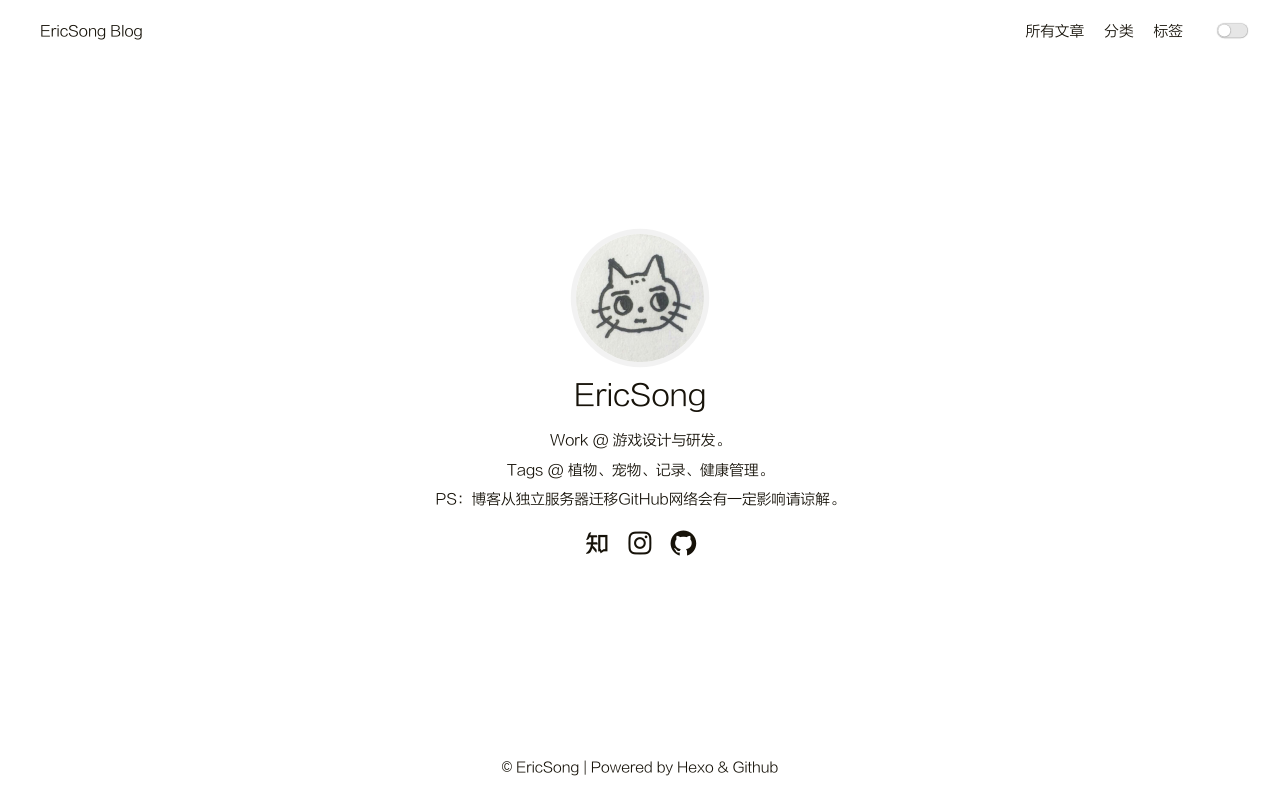
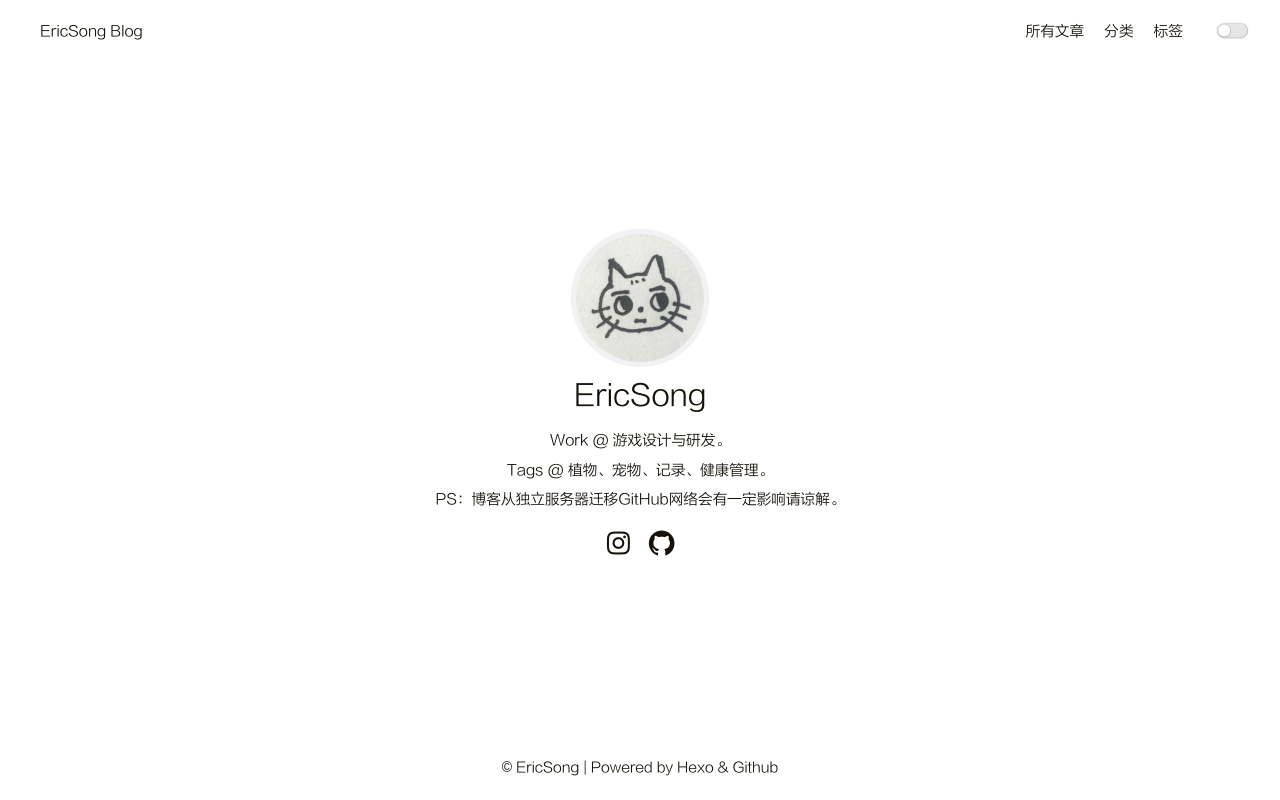
Before and after one commit to ericsongcz/ericsongcz.github.io, a plain HTML site: page index.html in a window 1280 px wide. Drawn offline with Linux system fonts and the light colour scheme.

Commit message:
Site updated: 2020-10-12 21:24:53

```diff
--- a/index.html
+++ b/index.html
@@ -112,13 +112,6 @@
         <div class="links">
 
 
-                    <a class="link-item" title="ZhiHu" href="https://www.zhihu.com/people/malcren/columns" target="_blank" rel="noopener">
-
-
-                            <i class="iconfont icon-zhihu"></i>
-
-                    </a>
-
                     <a class="link-item" title="Instagram" href="https://www.instagram.com/ericsongcz/" target="_blank" rel="noopener">
 
 
```
Also changed, not shown: page/2/index.html (+0 -7 lines), page/3/index.html (+0 -7 lines).
